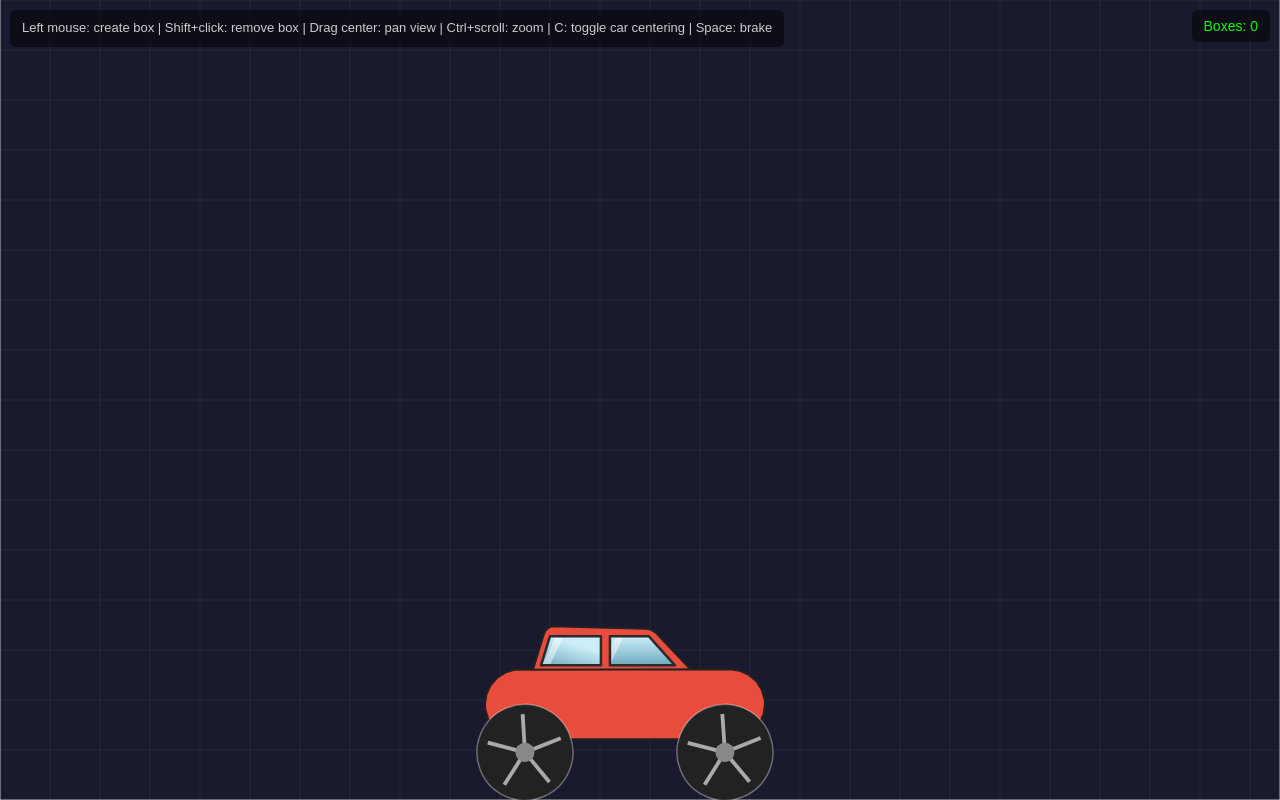
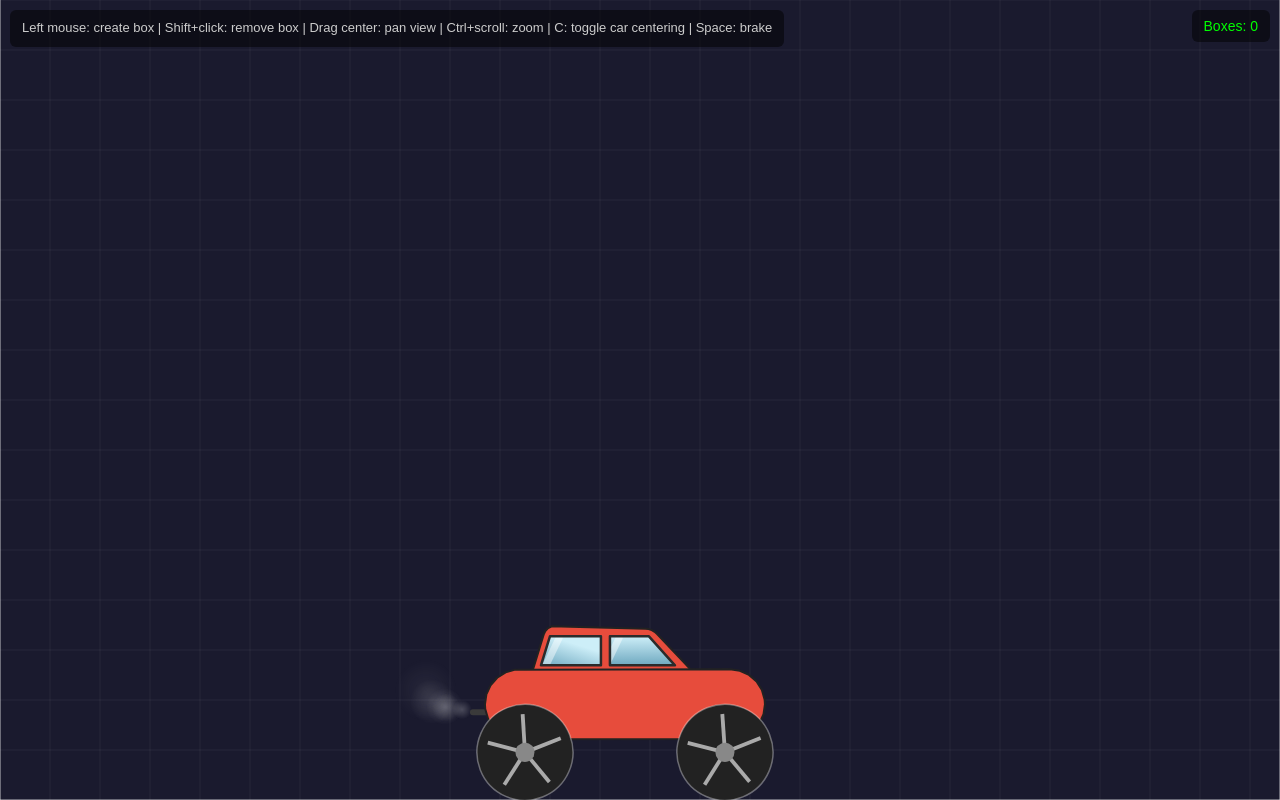
Before and after one commit to archbyantti/2dphysics, a website: page src/index.html in a window 1280 px wide. Drawn offline with nearby package versions, Linux system fonts and the light colour scheme.

Commit message:
feat: exhaust smoke, tyre dust and mud, impact dust
- Add particles.js: pooled, capped particle system drawn in back/front layers
- Add effects.js: exhaust, wheelspin/braking dirt and impact dust emitters (FX tuning)
- Add a visible tailpipe to the car
- Test that throttle produces smoke and dirt and the particle cap holds

Co-Authored-By: Claude Opus 5.5 <noreply@anthropic.com>

```diff
--- a/src/car.js
+++ b/src/car.js
@@ -76,9 +76,13 @@ function createCar() {
     rel([{ x: -15, y: -39 }, { x: -15, y: -68 }, { x: 24, y: -68 }, { x: 50, y: -39 }])     // Front
   ];
 
+  // Exhaust pipe outlet at the lower rear of the body (smoke comes out here)
+  var exhaust = rel([{ x: -130, y: 8 }])[0];
+
   car = {
     color: '#e74c3c',
     windows: windows,
+    exhaust: exhaust,
     chassis: chassis,
     wheels: [wheelA, wheelB],
     wheelR: wheelSize,
@@ -121,6 +125,12 @@ function updateCarMotor(dt) {
   });
 }
 
+// Convert a point stored relative to the chassis into world coordinates
+function chassisToWorld(p) {
+  var b = car.chassis, cos = Math.cos(b.angle), sin = Math.sin(b.angle);
+  return { x: b.position.x + p.x * cos - p.y * sin, y: b.position.y + p.x * sin + p.y * cos };
+}
+
 // Get car forward direction vector
 function carForward() {
   return { x: Math.cos(car.chassis.angle), y: Math.sin(car.chassis.angle) };
--- /dev/null
+++ b/src/effects.js
@@ -0,0 +1,131 @@
+// Visual effect emitters: exhaust smoke, dust and mud from the tyres, dust from hard impacts.
+// Emitters only spawn particles (see particles.js); they never change the physics.
+
+var FX = {
+  smokeIdleRate: 5,       // Exhaust puffs per second at idle
+  smokeThrottleRate: 45,  // Exhaust puffs per second on throttle
+  dirtMaxRate: 90,        // Tyre dirt particles per second per wheel, at most
+  mudShare: 0.3,          // Share of tyre dirt that is heavy mud instead of dust
+  impactMinSpeed: 3       // Relative speed (px per 60 Hz step) that kicks up impact dust
+};
+
+var fxCarry = { smoke: 0, dirt: [0, 0] };  // Fractional particles carried between frames
+
+function rand(a, b) {
+  return a + Math.random() * (b - a);
+}
+
+// Emit and advance all effects by `ms` of simulation time; call once per frame
+function updateEffects(ms) {
+  if (car) {
+    emitExhaust(ms);
+    car.wheels.forEach(function (wl, i) { emitWheelDirt(wl, i, ms); });
+  }
+  updateParticles(ms);
+}
+
+// Exhaust smoke: a light trickle at idle, thick dark puffs on throttle
+function emitExhaust(ms) {
+  var throttle = input.accel || input.rev;
+  fxCarry.smoke += (throttle ? FX.smokeThrottleRate : FX.smokeIdleRate) * ms / 1000;
+  if (fxCarry.smoke < 1) return;
+  var at = chassisToWorld({ x: car.exhaust.x - 26, y: car.exhaust.y });
+  var fwd = carForward();
+  var v = Matter.Body.getVelocity(car.chassis);
+  while (fxCarry.smoke >= 1) {
+    fxCarry.smoke -= 1;
+    var push = rand(40, 90);
+    spawnParticle({
+      x: at.x, y: at.y,
+      vx: v.x * 60 * 0.3 - fwd.x * push + rand(-10, 10),
+      vy: v.y * 60 * 0.3 - fwd.y * push + rand(-25, -5),
+      life: rand(900, 1700),
+      size: rand(3, 5), grow: rand(18, 30),
+      alpha: throttle ? 0.55 : 0.35,
+      gravity: -25, drag: 1.6,
+      color: throttle ? '#9a9aa2' : '#c4c4c8',
+      soft: true, layer: 'back'
+    });
+  }
+}
+
+// Dust and mud flung from a tyre that touches the ground or a box. Spinning faster than the car
+// moves (wheelspin) and braking hard throw the most; plain rolling throws a little at speed.
+function emitWheelDirt(wl, i, ms) {
+  var hits = Matter.Query.collides(wl, walls.concat(boxes));
+  if (!hits.length) {
+    fxCarry.dirt[i] = 0;
+    return;
+  }
+  var r = car.wheelR;
+  var fwd = carForward();
+  var v = Matter.Body.getVelocity(wl);
+  var rim = Matter.Body.getAngularVelocity(wl) * 60 * r;   // Tyre surface speed, px/s
+  var ground = (v.x * fwd.x + v.y * fwd.y) * 60;           // Car speed along forward, px/s
+  var slip = rim - ground;
+  var intensity = Math.abs(slip) / 250 + Math.abs(ground) / 1800;
+  if (input.brake) intensity += Math.abs(ground) / 600;
+  var rate = Math.min(FX.dirtMaxRate, intensity * 60);
+  fxCarry.dirt[i] += rate * ms / 1000;
+  if (fxCarry.dirt[i] < 1) return;
+
+  // Contact point: the collision support if Matter.js gives one, else the bottom of the tyre
+  var sup = hits[0].supports && hits[0].supports[0];
+  var at = sup ? { x: sup.x, y: sup.y } : { x: wl.position.x, y: wl.position.y + r };
+  // The tyre surface at the contact moves opposite to the spin; dirt flies that way and up
+  var dir = rim >= 0 ? -1 : 1;
+  if (Math.abs(rim) < 30) dir = ground >= 0 ? -1 : 1;  // Locked wheel: spray from the skid
+  while (fxCarry.dirt[i] >= 1) {
+    fxCarry.dirt[i] -= 1;
+    var mud = Math.random() < FX.mudShare;
+    var speed = Math.min(400, Math.abs(slip) * 0.35) + rand(40, 140);
+    var base = {
+      x: at.x + rand(-6, 6), y: at.y - rand(0, 6),
+      vx: v.x * 60 * 0.4 + fwd.x * dir * speed,
+      vy: v.y * 60 * 0.4 + fwd.y * dir * speed - rand(60, mud ? 260 : 160)
+    };
+    if (mud) {
+      base.life = rand(700, 1200);
+      base.size = rand(1.8, 3.4);
+      base.gravity = 900; base.drag = 0.4;
+      base.color = Math.random() < 0.5 ? '#8a6a42' : '#a5804f';
+      base.bounce = true;
+    } else {
+      base.life = rand(500, 1100);
+      base.size = rand(3, 6); base.grow = rand(20, 35);
+      base.alpha = 0.55;
+      base.gravity = 40; base.drag = 2.2;
+      base.color = '#d6bf98';
+      base.soft = true;
+    }
+    spawnParticle(base);
+  }
+}
+
+// A puff of dust where bodies hit each other hard (boxes landing, the car slamming down)
+function setUpImpactDust() {
+  Events.on(engine, 'collisionStart', function (e) {
+    for (var i = 0; i < e.pairs.length; i++) {
+      var pair = e.pairs[i], a = pair.bodyA, b = pair.bodyB;
+      var dvx = a.velocity.x - b.velocity.x, dvy = a.velocity.y - b.velocity.y;
+      // Raw velocity is per step; normalize to a 60 Hz step like the other thresholds
+      var hit = Math.sqrt(dvx * dvx + dvy * dvy) * (1000 / 60) / (a.deltaTime || 1000 / 60);
+      if (hit < FX.impactMinSpeed) continue;
+      var sup = pair.collision.supports && pair.collision.supports[0];
+      if (!sup) continue;
+      var n = Math.min(10, Math.round(hit * 1.2));
+      for (var k = 0; k < n; k++) {
+        var ang = rand(Math.PI, Math.PI * 2);  // Upper half circle
+        var sp = rand(30, 50) * Math.min(3, hit / 3);
+        spawnParticle({
+          x: sup.x, y: sup.y,
+          vx: Math.cos(ang) * sp, vy: Math.sin(ang) * sp * 0.6,
+          life: rand(400, 800),
+          size: rand(3, 5), grow: rand(15, 30),
+          alpha: 0.5, gravity: 20, drag: 3,
+          color: '#cdb896', soft: true, layer: 'front'
+        });
+      }
+    }
+  });
+}
--- a/src/index.html
+++ b/src/index.html
@@ -20,6 +20,8 @@ canvas { display: block; cursor: crosshair; }
 <script src="sound.js"></script>
 <script src="car.js"></script>
 <script src="world.js"></script>
+<script src="particles.js"></script>
+<script src="effects.js"></script>
 <script src="render.js"></script>
 <script src="input.js"></script>
 <script src="main.js"></script>
--- a/src/main.js
+++ b/src/main.js
@@ -16,6 +16,7 @@ function init() {
   addWalls();
   createCar();
   setUpCollisionSound();
+  setUpImpactDust();
   setUpCanvas();
   startLoop();
 }
@@ -35,6 +36,7 @@ function startLoop() {
         updateCarMotor(h);
         Engine.update(engine, h);
       }
+      updateEffects(simMs);
     }
     last = now;
     updateEngineSound();
--- /dev/null
+++ b/src/particles.js
@@ -0,0 +1,94 @@
+// Lightweight particle system for visual effects (smoke, dust, mud).
+// Particles are decoration only: they live in world coordinates and never touch the physics.
+// Velocities are in px/s, gravity in px/s^2, drag is a per-second damping rate, times in ms.
+
+var MAX_PARTICLES = 800;
+var particles = [];
+var spriteCache = {};
+
+// Convert '#rrggbb' to an 'rgba(r,g,b,a)' string
+function hexToRgba(hex, a) {
+  var n = parseInt(hex.slice(1), 16);
+  return 'rgba(' + (n >> 16) + ',' + ((n >> 8) & 255) + ',' + (n & 255) + ',' + a + ')';
+}
+
+// Soft round sprite of one color, rendered once so each particle is a cheap drawImage
+function softSprite(color) {
+  if (spriteCache[color]) return spriteCache[color];
+  var c = document.createElement('canvas');
+  c.width = c.height = 64;
+  var g = c.getContext('2d');
+  var grad = g.createRadialGradient(32, 32, 0, 32, 32, 32);
+  grad.addColorStop(0, hexToRgba(color, 1));
+  grad.addColorStop(0.4, hexToRgba(color, 0.6));
+  grad.addColorStop(1, hexToRgba(color, 0));
+  g.fillStyle = grad;
+  g.fillRect(0, 0, 64, 64);
+  spriteCache[color] = c;
+  return c;
+}
+
+// Add one particle; unspecified fields get defaults. The oldest particle is dropped at the cap.
+function spawnParticle(o) {
+  if (particles.length >= MAX_PARTICLES) particles.shift();
+  particles.push({
+    x: o.x, y: o.y,
+    vx: o.vx || 0, vy: o.vy || 0,
+    age: 0, life: o.life || 1000,
+    size: o.size || 4, grow: o.grow || 0,
+    alpha: o.alpha === undefined ? 1 : o.alpha,
+    gravity: o.gravity || 0, drag: o.drag || 0,
+    color: o.color || '#ffffff',
+    soft: !!o.soft,          // Soft sprite (smoke, dust) or solid dot (mud)
+    bounce: !!o.bounce,      // Bounces off the ground instead of falling through
+    layer: o.layer || 'front'
+  });
+}
+
+// Advance all particles by `ms` of simulation time
+function updateParticles(ms) {
+  var s = ms / 1000;
+  var groundY = walls.length ? walls[0].bounds.min.y : Infinity;
+  var keep = 0;
+  for (var i = 0; i < particles.length; i++) {
+    var p = particles[i];
+    p.age += ms;
+    if (p.age >= p.life) continue;
+    var damp = Math.exp(-p.drag * s);
+    p.vy += p.gravity * s;
+    p.vx *= damp;
+    p.vy *= damp;
+    p.x += p.vx * s;
+    p.y += p.vy * s;
+    p.size += p.grow * s;
+    if (p.bounce && p.y > groundY - p.size) {
+      p.y = groundY - p.size;
+      p.vy *= -0.3;
+      p.vx *= 0.5;
+    }
+    particles[keep++] = p;
+  }
+  particles.length = keep;
+}
+
+// Draw the particles of one layer ('back' = behind the car, 'front' = in front of it)
+function drawParticles(layer) {
+  for (var i = 0; i < particles.length; i++) {
+    var p = particles[i];
+    if (p.layer !== layer) continue;
+    var t = p.age / p.life;
+    // Fade in over the first 60 ms, fade out over the whole life
+    var a = p.alpha * (1 - t) * Math.min(1, p.age / 60);
+    if (a <= 0.01) continue;
+    var pos = worldToScreen(p.x, p.y);
+    var r = Math.max(0.5, p.size * zoom);
+    ctx.globalAlpha = a;
+    if (p.soft) {
+      ctx.drawImage(softSprite(p.color), pos.x - r, pos.y - r, r * 2, r * 2);
+    } else {
+      ctx.fillStyle = p.color;
+      ctx.fillRect(pos.x - r, pos.y - r, r * 2, r * 2);
+    }
+  }
+  ctx.globalAlpha = 1;
+}
--- a/src/render.js
+++ b/src/render.js
@@ -106,8 +106,23 @@ function drawCar() {
   // Cabin first, so the base covers the seam where they overlap
   drawCarPart(cabin);
   car.windows.forEach(drawCarWindow);
+  drawExhaustPipe();
   drawCarPart(base);
   car.wheels.forEach(drawWheel);
+}
+
+// Short tailpipe sticking out behind the body; the base is drawn over its inner end
+function drawExhaustPipe() {
+  var a = chassisToScreen({ x: car.exhaust.x + 14, y: car.exhaust.y });
+  var b = chassisToScreen({ x: car.exhaust.x - 22, y: car.exhaust.y });
+  ctx.beginPath();
+  ctx.moveTo(a.x, a.y);
+  ctx.lineTo(b.x, b.y);
+  ctx.strokeStyle = '#3a3a3a';
+  ctx.lineWidth = 6 * zoom;
+  ctx.lineCap = 'round';
+  ctx.stroke();
+  ctx.lineCap = 'butt';
 }
 
 // Fill and outline one part of the car body
@@ -122,8 +137,8 @@ function drawCarPart(part) {
 
 // Convert a point stored relative to the chassis into screen coordinates
 function chassisToScreen(p) {
-  var b = car.chassis, cos = Math.cos(b.angle), sin = Math.sin(b.angle);
-  return worldToScreen(b.position.x + p.x * cos - p.y * sin, b.position.y + p.x * sin + p.y * cos);
+  var w = chassisToWorld(p);
+  return worldToScreen(w.x, w.y);
 }
 
 // Draw one side window: tinted glass with a soft reflection and a dark rubber frame
@@ -174,5 +189,7 @@ function draw() {
   for (var i = 0; i < boxes.length; i++) {
     drawBox(boxes[i]);
   }
+  drawParticles('back');
   drawCar();
+  drawParticles('front');
 }
```
Also changed, not shown: AGENTS.md (+6 -2 lines), test/test-simulation.js (+11 -1 lines).
